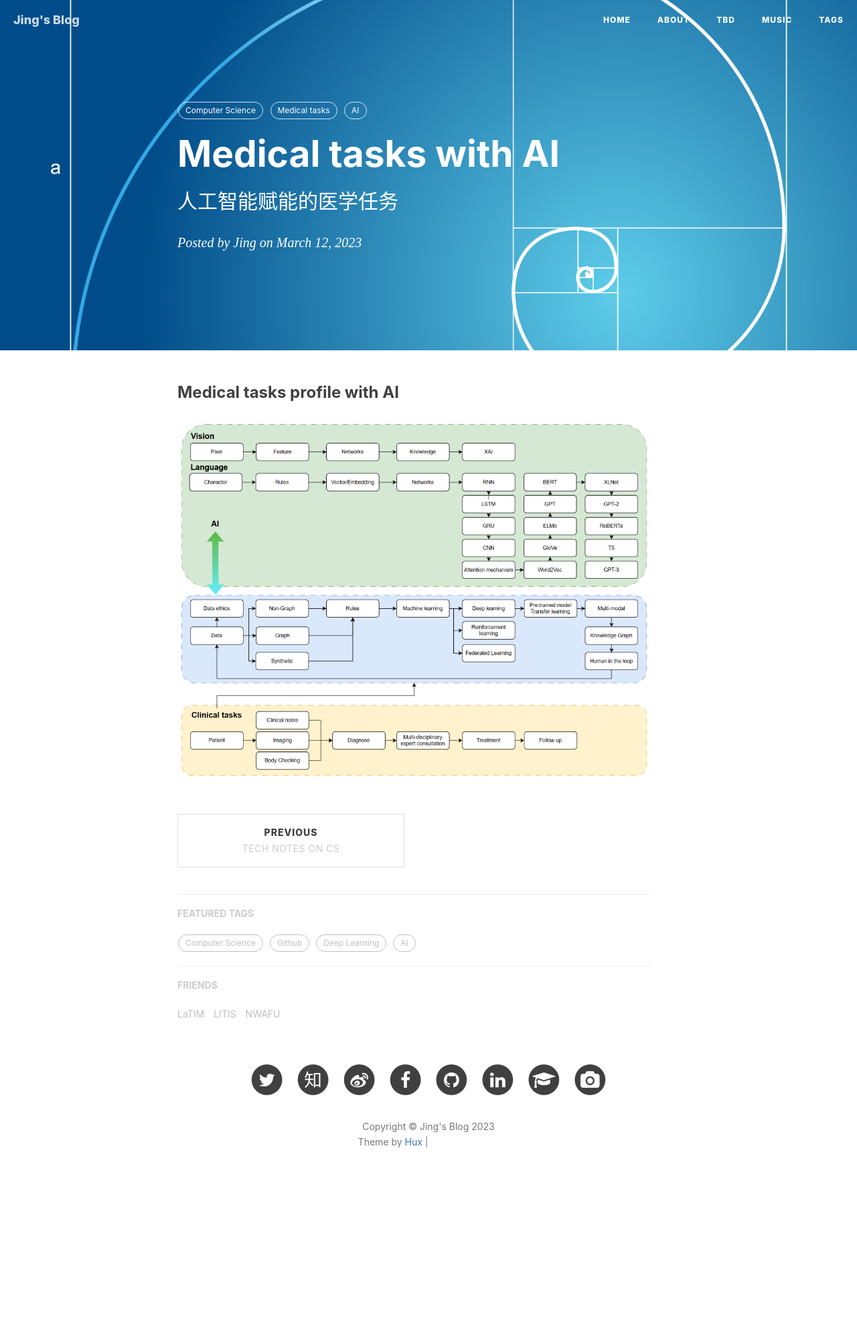
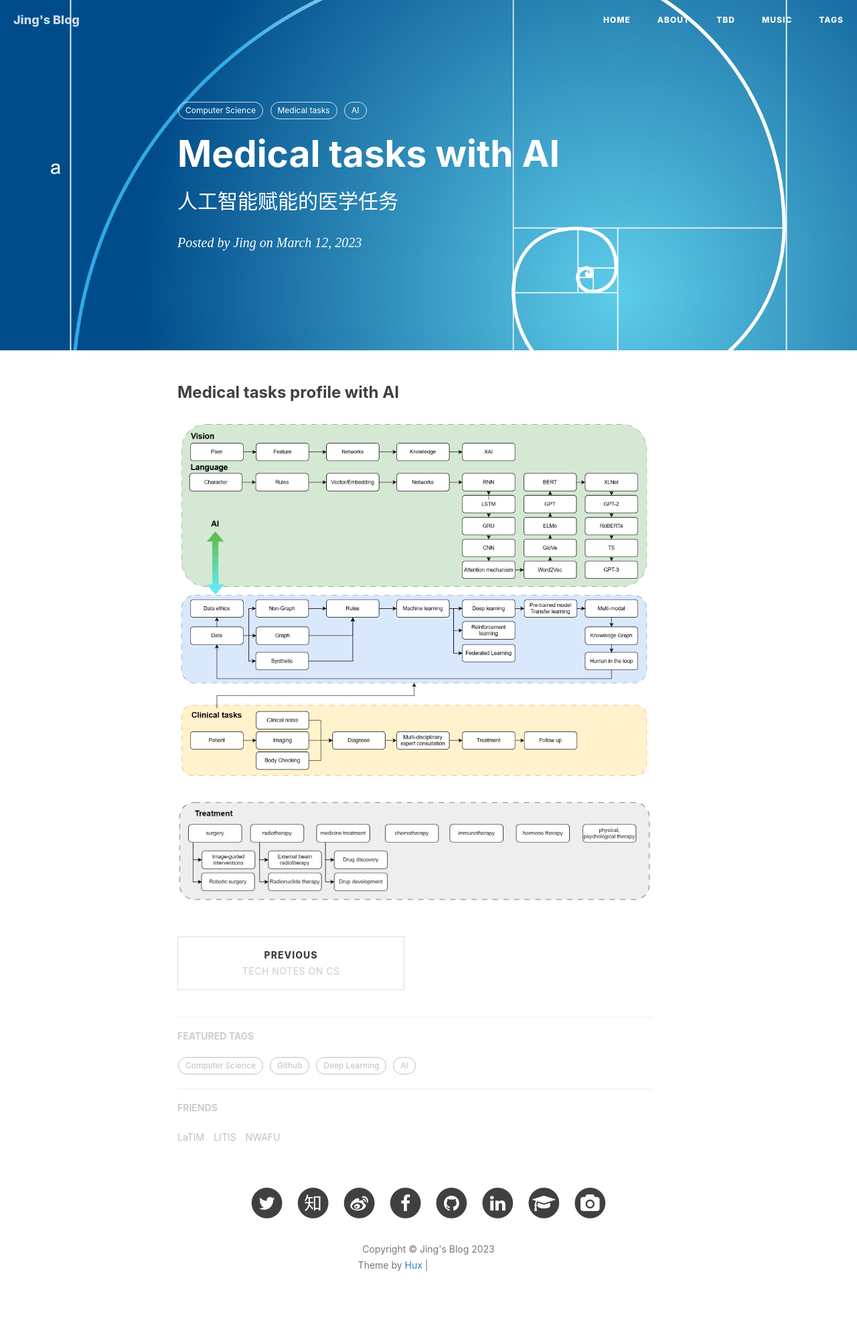
Before and after one commit to jizhang02/jizhang02.github.io, a Jekyll site: the page built from _posts/2023-03-12-medai.markdown, in a window 1280 px wide. Shown: the whole page at 67% size. Built offline with Jekyll 4.4.1, drawn with Linux system fonts in a browser that asks for light colours; nearby versions of some CDN libraries; a script that is not in the unit is left out; comment, search, counter and statistics services are not loaded; before the commit the page ends 1809 px from its top, so only the background shows below that; grey boxes are pictures that could not be loaded.

Commit message:
Update 2023-03-12-medai.markdown

```diff
--- a/_posts/2023-03-12-medai.markdown
+++ b/_posts/2023-03-12-medai.markdown
@@ -16,3 +16,4 @@ tags:
 ### Medical tasks profile with AI
 
 ![MedAIprofile](/img/20230312-medai.png)
+![MedAIprofile](/img/20230525-treatment.jpeg)
```
